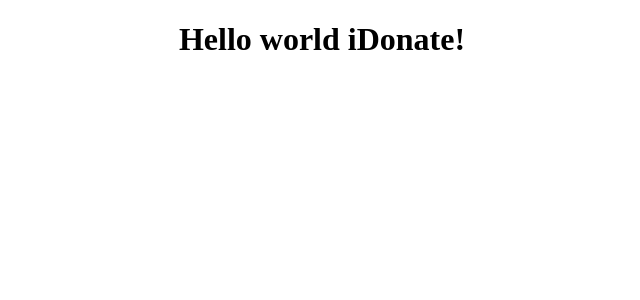
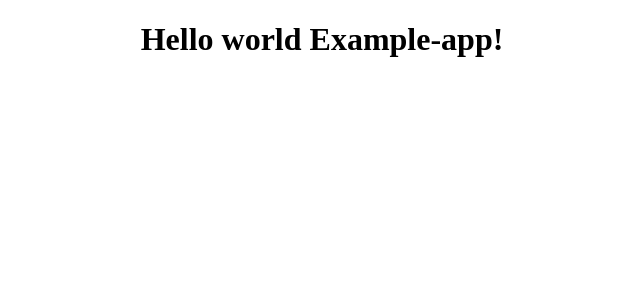
Before and after one commit to Belencha/idproject, an Angular app: page / in a window 1280 px wide. Shown: the top 300 px of the page, without its empty margins (318-958 px from the left). Built offline with nearby package versions, Linux system fonts and the light colour scheme.

Commit message:
Change the name of the project

```diff
--- a/src/app/app.component.ts
+++ b/src/app/app.component.ts
@@ -6,5 +6,5 @@ import { Component } from '@angular/core';
   styleUrls: ['./app.component.sass']
 })
 export class AppComponent {
-  title = 'iDonate';
+  title = 'Example-app';
 }
```
